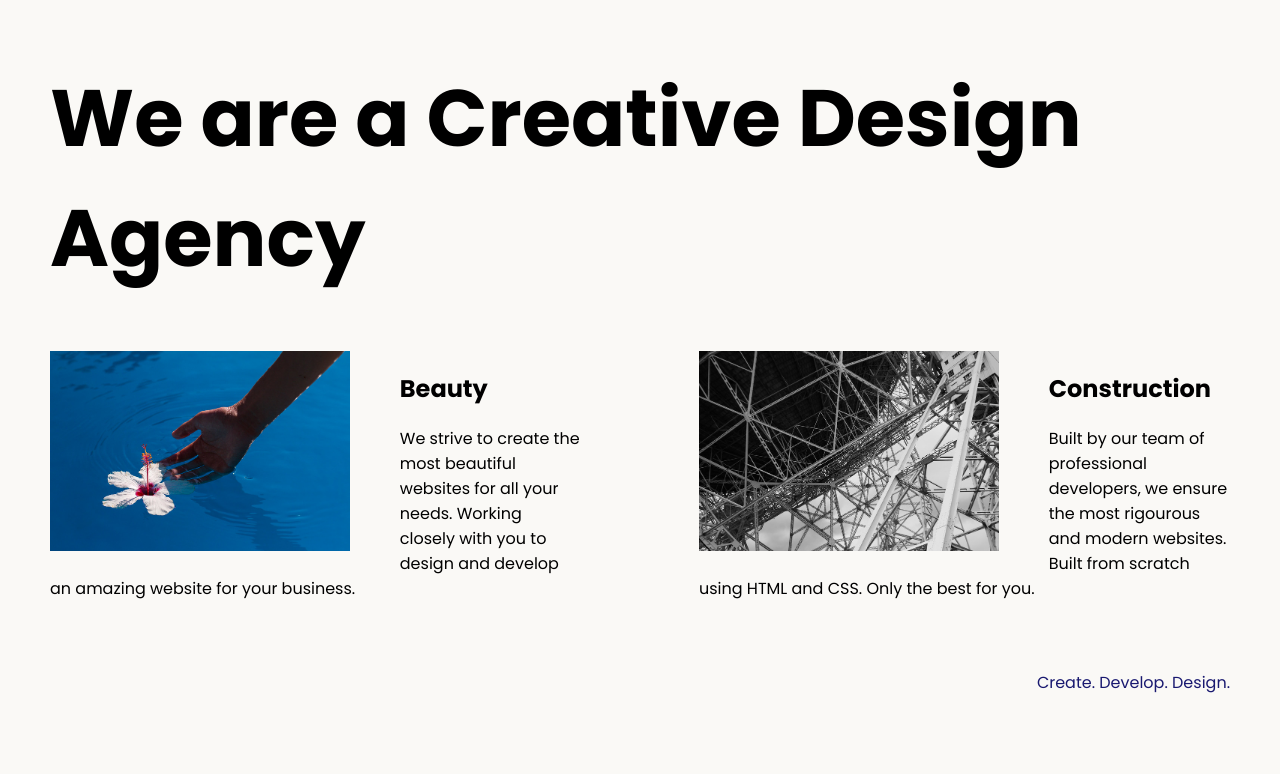
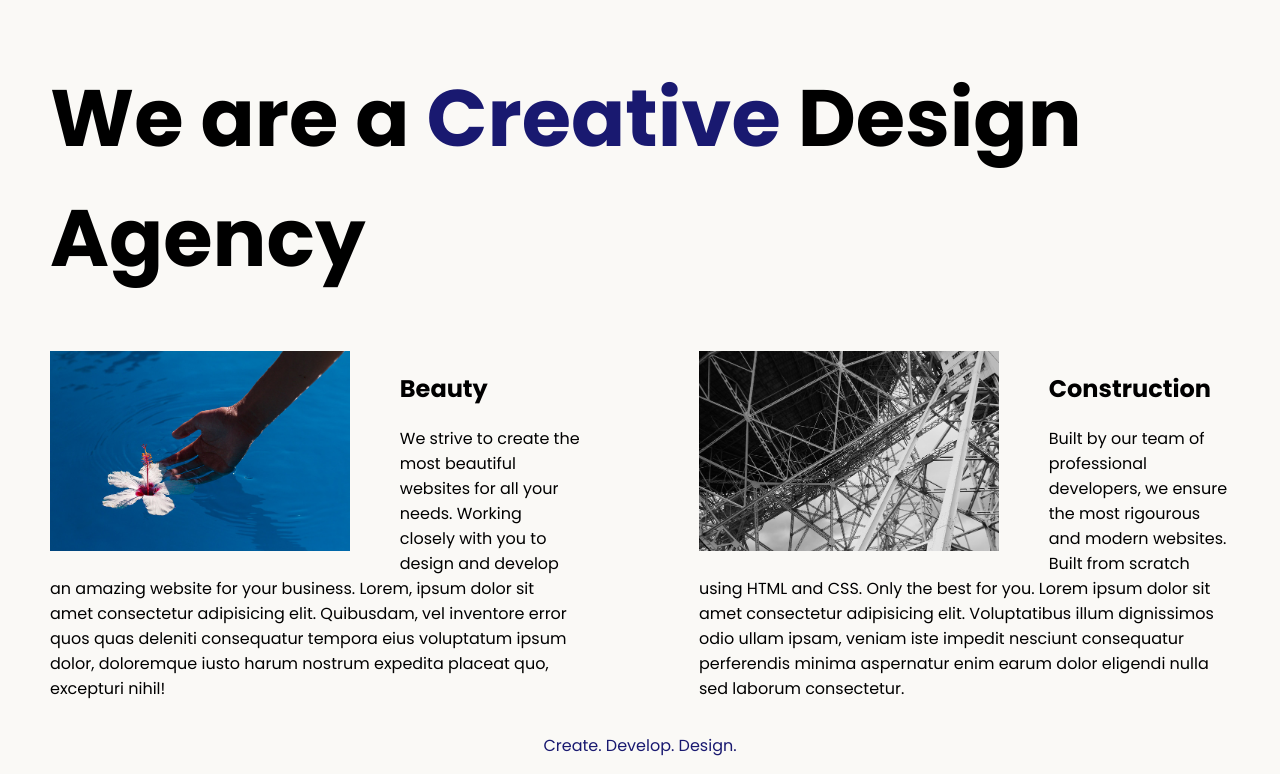
Before and after one commit to adeymifash/responsive, a plain HTML site: page index.html in a window 1280 px wide. Shown: the part 99-873 px from the top of the page. Before the commit the page ends 810 px from the top, so only its background shows below. Drawn offline with Linux system fonts and the light colour scheme.

Commit message:
Add files via upload

```diff
--- a/index.html
+++ b/index.html
@@ -14,19 +14,19 @@
 <body>
   <div class="main">
     <img class="logo" src="./assets/images/logo.png" alt="logo">
-    <h1>We are a Creative Design Agency</h1>
+    <h1>We are a <span class="creative">Creative</span> Design Agency</h1>
     <div class="left card"><img class="tile-image" src="./assets/images/beautiful.jpg" alt="hand and flower in water">
       <h2 class="card-title">Beauty</h2>
       <p class="card-text">We strive to create the most beautiful websites for all your needs. Working closely with you
         to
         design and
-        develop an amazing website for your business.</p>
+        develop an amazing website for your business. Lorem, ipsum dolor sit amet consectetur adipisicing elit. Quibusdam, vel inventore error quos quas deleniti consequatur tempora eius voluptatum ipsum dolor, doloremque iusto harum nostrum expedita placeat quo, excepturi nihil!</p>
     </div>
 
     <div class="right card"><img class="tile-image" src="./assets/images/construction.jpg" alt="metal structure">
       <h2 class="card-title">Construction</h2>
       <p>Built by our team of professional developers, we ensure the most rigourous and modern websites. Built from
-        scratch using HTML and CSS. Only the best for you.</p>
+        scratch using HTML and CSS. Only the best for you. Lorem ipsum dolor sit amet consectetur adipisicing elit. Voluptatibus illum dignissimos odio ullam ipsam, veniam iste impedit nesciunt consequatur perferendis minima aspernatur enim earum dolor eligendi nulla sed laborum consectetur.</p>
     </div>
 
   </div>
--- a/style.css
+++ b/style.css
@@ -16,7 +16,7 @@ h1 {
 }
 
 footer {
-  text-align: right;
+  text-align: center;
   color: midnightblue;
 }
 
```
